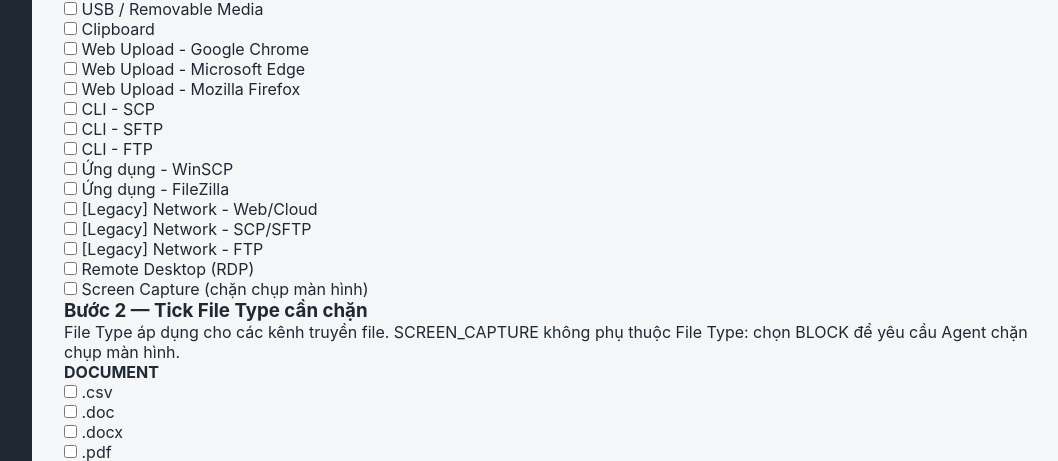
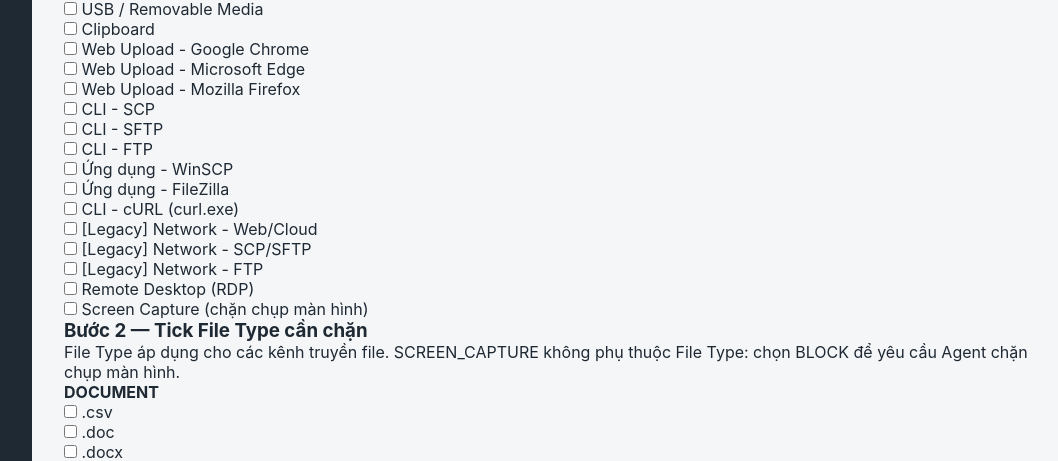
Before and after one commit to lamNT-67/DLP-do-an-2026, a PHP site: page /admin/policy_form.php in a window 1280 px wide. Shown: the part 642-1103 px from the top of the page, without its empty margins (188-1246 px from the left). Run offline with PHP 8.4, Linux system fonts and the light colour scheme; a user stored in the database is signed in; data comes from the database, SQL or seed files in the repository.

Commit message:
Add cURL as a DLP policy exit point

```diff
--- a/server/admin/policy_form.php
+++ b/server/admin/policy_form.php
@@ -17,6 +17,7 @@ $exitPointLabels = [
     'CLIENT_FTP'        => 'CLI - FTP',
     'CLIENT_WINSCP'     => 'Ứng dụng - WinSCP',
     'CLIENT_FILEZILLA'  => 'Ứng dụng - FileZilla',
+    'CLIENT_CURL'       => 'CLI - cURL (curl.exe)',
     'NETWORK_WEB'       => '[Legacy] Network - Web/Cloud',
     'NETWORK_SCP_SFTP'  => '[Legacy] Network - SCP/SFTP',
     'NETWORK_FTP'       => '[Legacy] Network - FTP',
```
